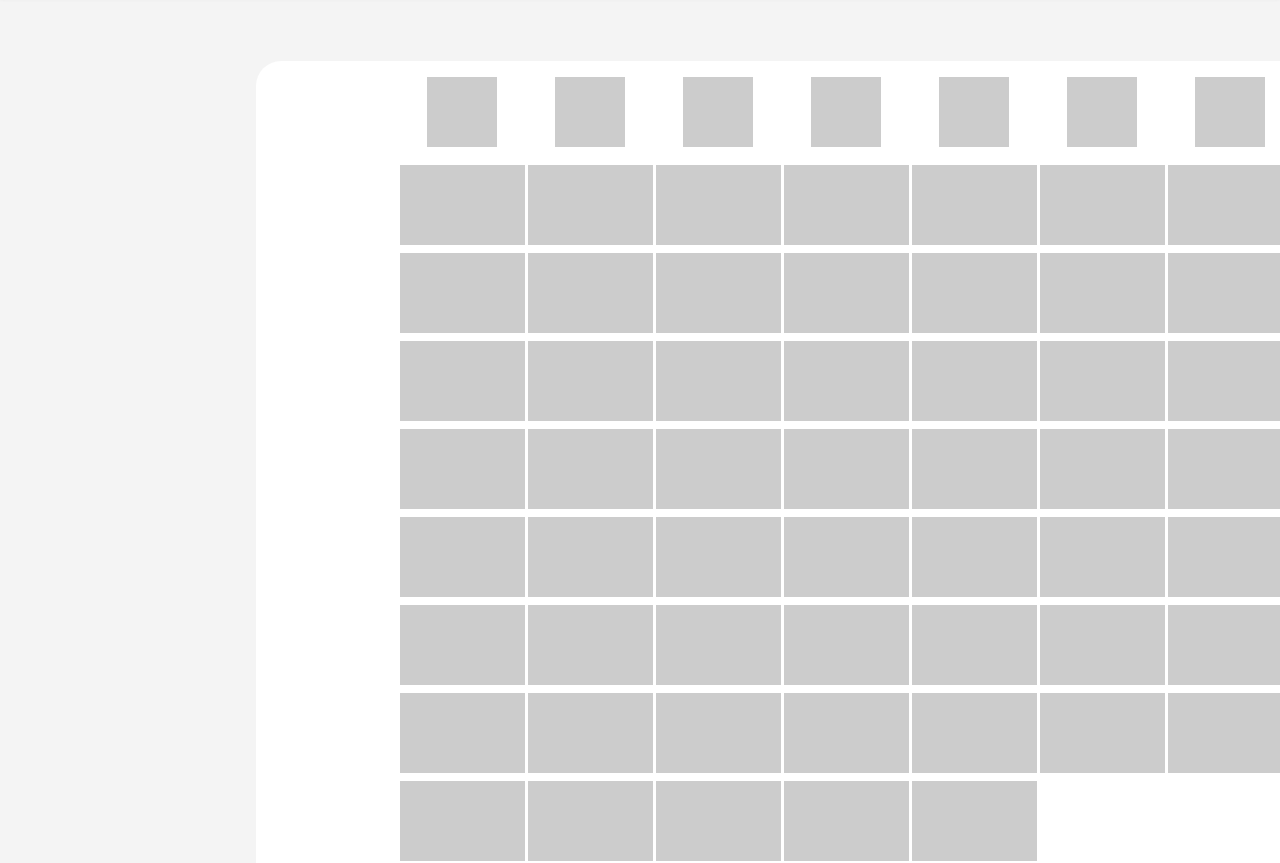
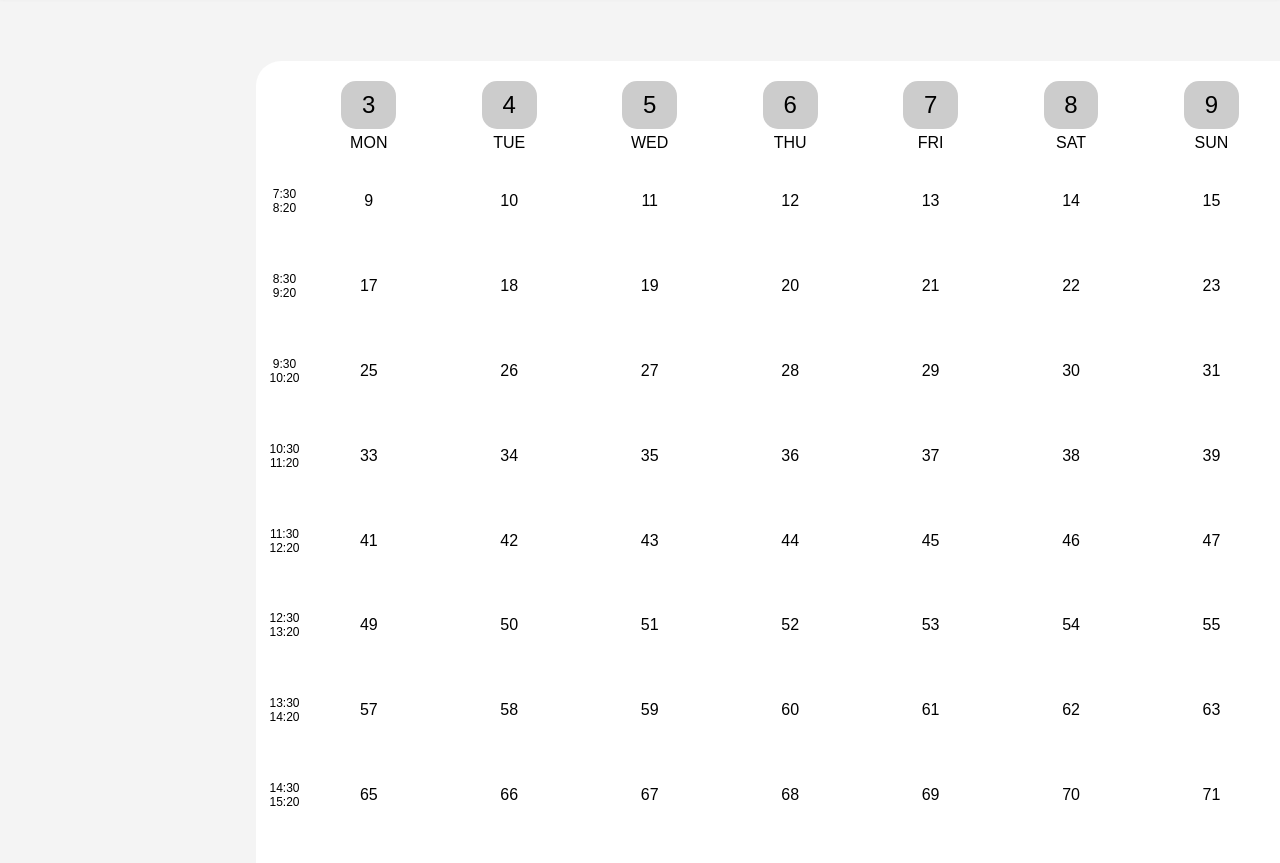
Before and after one commit to saattoshi/umytpa, a plain HTML site: page home.html in a window 1280 px wide. Shown: the part 100-963 px from the top of the page. Drawn offline with Linux system fonts and the light colour scheme.

Commit message:
managed table style

```diff
--- a/home.html
+++ b/home.html
@@ -23,78 +23,160 @@
 
         <div class="timetable">
             <div class="container">
-                <div class="subject"></div>
-                <div class="subject"></div>
-                <div class="subject"></div>
-                <div class="subject"></div>
-                <div class="subject"></div>
-                <div class="subject"></div>
-                <div class="subject"></div>
-                <div class="subject"></div>
-                <div class="subject"></div>
-                <div class="subject"></div>
-                <div class="subject"></div>
-                <div class="subject"></div>
-                <div class="subject"></div>
-                <div class="subject"></div>
-                <div class="subject"></div>
-                <div class="subject"></div>
-                <div class="subject"></div>
-                <div class="subject"></div>
-                <div class="subject"></div>
-                <div class="subject"></div>
-                <div class="subject"></div>
-                <div class="subject"></div>
-                <div class="subject"></div>
-                <div class="subject"></div>
-                <div class="subject"></div>
-                <div class="subject"></div>
-                <div class="subject"></div>
-                <div class="subject"></div>
-                <div class="subject"></div>
-                <div class="subject"></div>
-                <div class="subject"></div>
-                <div class="subject"></div>
-                <div class="subject"></div>
-                <div class="subject"></div>
-                <div class="subject"></div>
-                <div class="subject"></div>
-                <div class="subject"></div>
-                <div class="subject"></div>
-                <div class="subject"></div>
-                <div class="subject"></div>
-                <div class="subject"></div>
-                <div class="subject"></div>
-                <div class="subject"></div>
-                <div class="subject"></div>
-                <div class="subject"></div>
-                <div class="subject"></div>
-                <div class="subject"></div>
-                <div class="subject"></div>
-                <div class="subject"></div>
-                <div class="subject"></div>
-                <div class="subject"></div>
-                <div class="subject"></div>
-                <div class="subject"></div>
-                <div class="subject"></div>
-                <div class="subject"></div>
-                <div class="subject"></div>
-                <div class="subject"></div>
-                <div class="subject"></div>
-                <div class="subject"></div>
-                <div class="subject"></div>
-                <div class="subject"></div>
-                <div class="subject"></div>
-                <div class="subject"></div>
-                <div class="subject"></div>
-                <div class="subject"></div>
-                <div class="subject"></div>
-                <div class="subject"></div>
-                <div class="subject"></div>
-                <div class="subject"></div>
-                <div class="subject"></div>
+                <div class="cell"></div>
+                <div class="cell">
+                    <p class="date">3</p>
+                    <p>MON</p>
+                </div>
+                <div class="cell">
+                    <p class="date">4</p>
+                    <p>TUE</p>
+                </div>
+                <div class="cell">
+                    <p class="date">5</p>
+                    <p>WED</p>
+                </div>
+                <div class="cell">
+                    <p class="date">6</p>
+                    <p>THU</p>
+                </div>
+                <div class="cell">
+                    <p class="date">7</p>
+                    <p>FRI</p>
+                </div>
+                <div class="cell">
+                    <p class="date">8</p>
+                    <p>SAT</p>
+                </div>
+                <div class="cell">
+                    <p class="date">9</p>
+                    <p>SUN</p>
+                </div>
+                <div class="cell time">
+                    <p>7:30</p>
+                    <p>8:20</p>
+                </div>
+                <div class="cell">9</div>
+                <div class="cell">10</div>
+                <div class="cell">11</div>
+                <div class="cell">12</div>
+                <div class="cell">13</div>
+                <div class="cell">14</div>
+                <div class="cell">15</div>
+                <div class="cell time">
+                    <p>8:30</p>
+                    <p>9:20</p>
+                </div>
+                <div class="cell">17</div>
+                <div class="cell">18</div>
+                <div class="cell">19</div>
+                <div class="cell">20</div>
+                <div class="cell">21</div>
+                <div class="cell">22</div>
+                <div class="cell">23</div>
+                <div class="cell time">
+                    <p>9:30</p>
+                    <p>10:20</p>
+                </div>
+                <div class="cell">25</div>
+                <div class="cell">26</div>
+                <div class="cell">27</div>
+                <div class="cell">28</div>
+                <div class="cell">29</div>
+                <div class="cell">30</div>
+                <div class="cell">31</div>
+                <div class="cell time">
+                    <p>10:30</p>
+                    <p>11:20</p>
+                </div>
+                <div class="cell">33</div>
+                <div class="cell">34</div>
+                <div class="cell">35</div>
+                <div class="cell">36</div>
+                <div class="cell">37</div>
+                <div class="cell">38</div>
+                <div class="cell">39</div>
+                <div class="cell time">
+                    <p>11:30</p>
+                    <p>12:20</p>
+                </div>
+                <div class="cell">41</div>
+                <div class="cell">42</div>
+                <div class="cell">43</div>
+                <div class="cell">44</div>
+                <div class="cell">45</div>
+                <div class="cell">46</div>
+                <div class="cell">47</div>
+                <div class="cell time">
+                    <p>12:30</p>
+                    <p>13:20</p>
+                </div>
+                <div class="cell">49</div>
+                <div class="cell">50</div>
+                <div class="cell">51</div>
+                <div class="cell">52</div>
+                <div class="cell">53</div>
+                <div class="cell">54</div>
+                <div class="cell">55</div>
+                <div class="cell time">
+                    <p>13:30</p>
+                    <p>14:20</p>
+                </div>
+                <div class="cell">57</div>
+                <div class="cell">58</div>
+                <div class="cell">59</div>
+                <div class="cell">60</div>
+                <div class="cell">61</div>
+                <div class="cell">62</div>
+                <div class="cell">63</div>
+                <div class="cell time">
+                    <p>14:30</p>
+                    <p>15:20</p>
+                </div>
+                <div class="cell">65</div>
+                <div class="cell">66</div>
+                <div class="cell">67</div>
+                <div class="cell">68</div>
+                <div class="cell">69</div>
+                <div class="cell">70</div>
+                <div class="cell">71</div>
+                <div class="cell time">
+                    <p>15:30</p>
+                    <p>16:20</p>
+                </div>
+                <div class="cell">73</div>
+                <div class="cell">74</div>
+                <div class="cell">75</div>
+                <div class="cell">76</div>
+                <div class="cell">77</div>
+                <div class="cell">78</div>
+                <div class="cell">79</div>
+                <div class="cell time">
+                    <p>16:30</p>
+                    <p>17:20</p>
+                </div>
+                <div class="cell">81</div>
+                <div class="cell">82</div>
+                <div class="cell">83</div>
+                <div class="cell">84</div>
+                <div class="cell">85</div>
+                <div class="cell">86</div>
+                <div class="cell">87</div>
+                <div class="cell time">
+                    <p>17:30</p>
+                    <p>18:20</p>
+                </div>
+                <div class="cell">89</div>
+                <div class="cell">90</div>
+                <div class="cell">91</div>
+                <div class="cell">92</div>
+                <div class="cell">93</div>
+                <div class="cell">94</div>
+                <div class="cell">95</div>
+
             </div>
         </div>
     </div>
+    <script src="js/home.js"></script>
 </body>
 </html>
--- a/sass/home.scss
+++ b/sass/home.scss
@@ -61,34 +61,37 @@ body{
 
         .container{
             display: grid;
-            grid-template-columns: repeat(8, 10%);
+            grid-template-columns: 2% 11% 11% 11% 11% 11% 11% 11%;
             grid-template-rows: repeat(12, 1fr);
             gap: .2em;
-            row-gap: .5em;
+            row-gap: .3em;
 
-            .subject{
-                background-color: #ccc;
-                width: 100%;
+            .cell{
                 height: 80px;
+                display: flex;
+                flex-direction: column;
+                justify-content: center;
+                align-items: center;
+                text-align: center;
 
-                &:nth-child(1){
-                    background-color: #fff;
-                }
-
-                &:nth-child(8n + 9){
-                    background-color: #fff;
-                }
-
-                &:nth-child(-n + 8){
-                    width: 70px;
-                    height: 70px;
-                    position: relative;
-                    left: 50%;
-                    transform: translate(-50%);
+                .date{
+                    width: 40%;
+                    height: 60%;
+                    background-color: #ccc;
+                    align-self: start;
+                    display: flex;
+                    align-items: center;
+                    justify-content: center;
+                    border-radius: 15px;
+                    align-self: center;
+                    font-size: 1.5em;
+                    margin-bottom: .2em;
                 }
             }
 
-
+            .time{
+                font-size: .75em;
+            }
         }
     }
 }
```
Also changed, not shown: js/home.js (added), styles/home.css, 1 other file.
